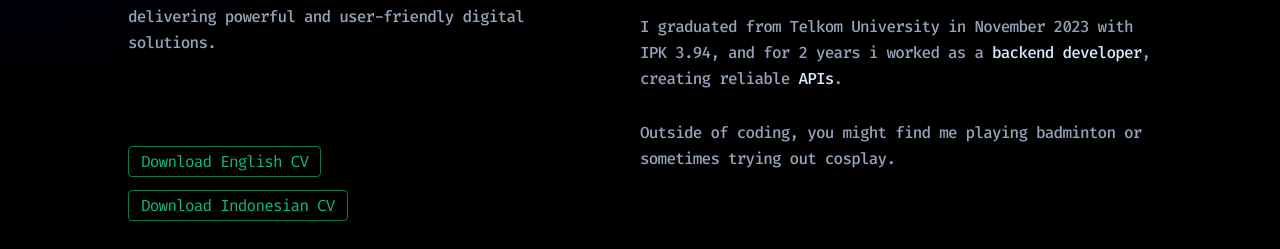
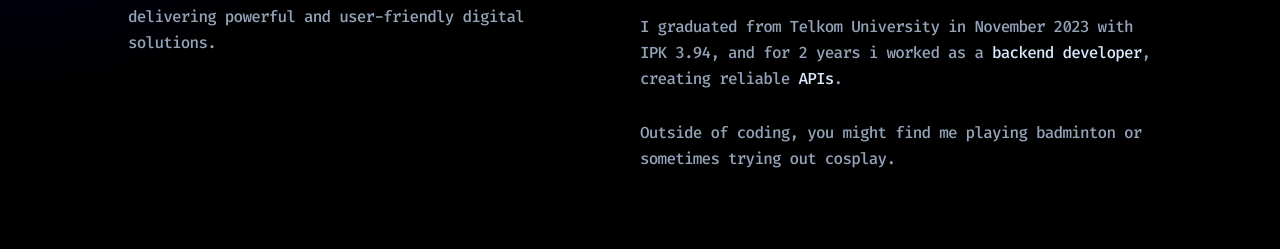
Before and after one commit to Raihanki/raihanki.github.io, a website: page index.html in a window 1280 px wide. Shown: the part 324-573 px from the top of the page. Drawn offline with Linux system fonts and the light colour scheme.

Commit message:
remove resume

```diff
--- a/index.html
+++ b/index.html
@@ -40,26 +40,8 @@
             digital solutions.
           </p>
         </div>
-        <div class="block">
-          <div>
-            <a
-              download=""
-              href="assets/cv/CV_Raihan Khoerul Imam_English.pdf"
-              class="text-emerald-500 px-3 py-1 border rounded border-emerald-700 hover:text-emerald-200 hover:bg-emerald-700"
-              >Download English CV</a
-            >
-          </div>
-          <div class="mt-5">
-            <a
-              download=""
-              href="assets/cv/CV_Raihan Khoerul Imam_Indonesian.pdf"
-              class="text-emerald-500 px-3 py-1 border rounded border-emerald-700 hover:text-emerald-200 hover:bg-emerald-700"
-              >Download Indonesian CV</a
-            >
-          </div>
-        </div>
         <div id="social-media">
-          <div class="flex items-center gap-x-4">
+          <div class="flex items-center gap-x-4 w-full">
             <svg
               id="icon-github"
               xmlns="http://www.w3.org/2000/svg"
```
